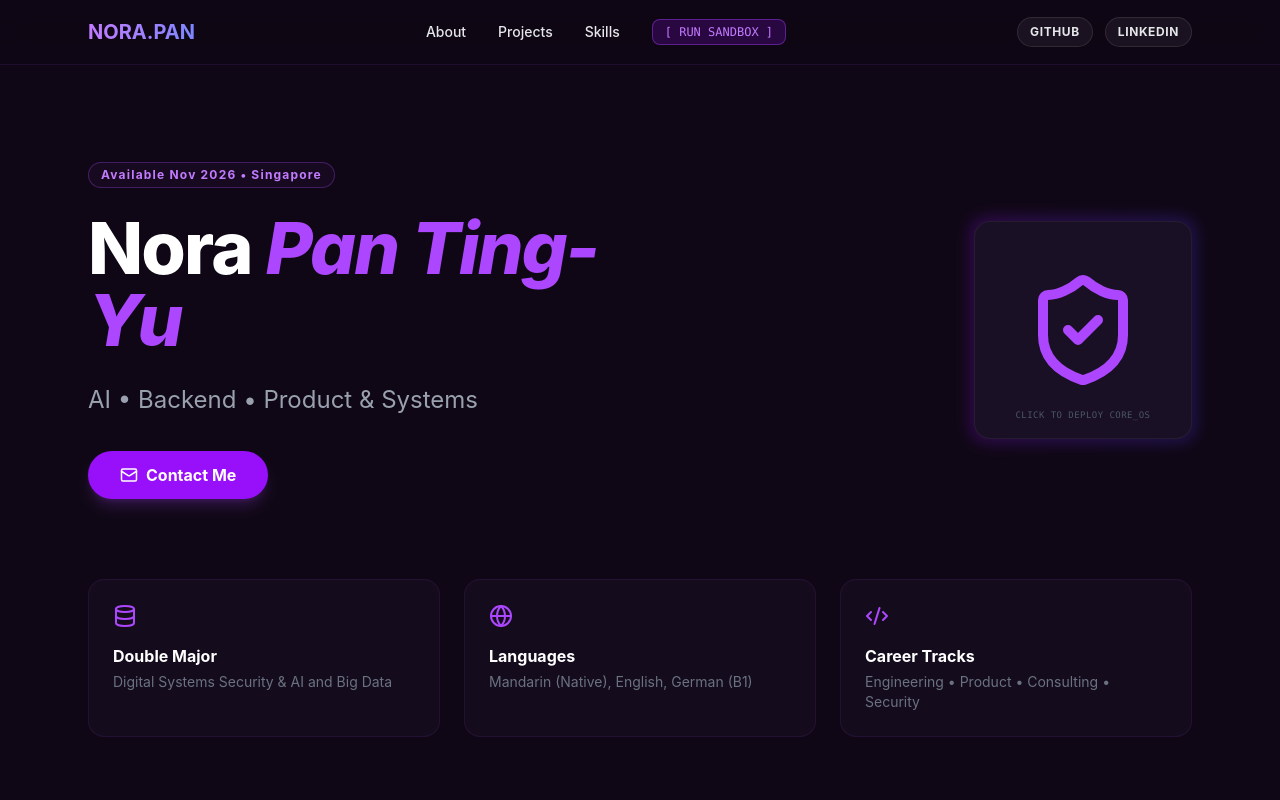
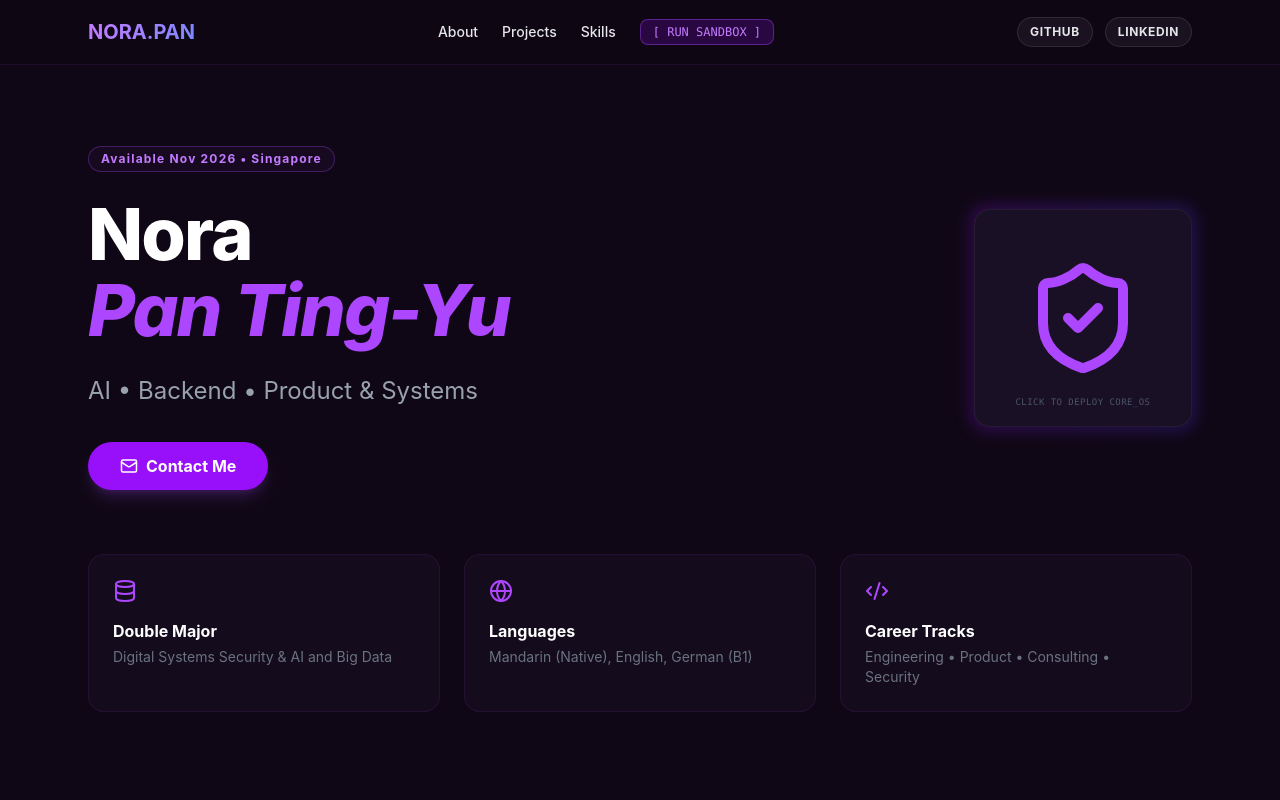
Before and after one commit to noratou/My_Portfolio, a React app: page / in a window 1280 px wide. Shown: the top 800 px of the page. Built offline with nearby package versions, Linux system fonts and the light colour scheme; the HTML template or start-up script is replaced by a standard one.

Commit message:
Improve responsive portfolio layout

```diff
--- a/src/App.tsx
+++ b/src/App.tsx
@@ -346,11 +346,11 @@ export default function App() {
           <span className="text-xl font-bold bg-gradient-to-r from-purple-400 to-indigo-400 bg-clip-text text-transparent cursor-pointer" onClick={() => setCurrentPage('home')}>
             NORA.PAN
           </span>
-          <div className="hidden md:flex space-x-8 text-sm font-medium items-center">
+          <div className="hidden lg:flex gap-6 text-sm font-medium items-center">
             <a href="#about" className="hover:text-purple-400 transition-colors">About</a>
             <a href="#projects" className="hover:text-purple-400 transition-colors">Projects</a>
             <a href="#skills" className="hover:text-purple-400 transition-colors">Skills</a>
-            <button onClick={() => setCurrentPage('sandbox')} className="px-3 py-1 bg-purple-600/20 border border-purple-500/40 rounded-lg text-xs font-mono text-purple-400 hover:bg-purple-600 hover:text-white transition-all animate-pulse">
+            <button onClick={() => setCurrentPage('sandbox')} className="hidden xl:inline-flex px-3 py-1 bg-purple-600/20 border border-purple-500/40 rounded-lg text-xs font-mono text-purple-400 hover:bg-purple-600 hover:text-white transition-all animate-pulse">
               [ RUN SANDBOX ]
             </button>
           </div>
@@ -362,35 +362,35 @@ export default function App() {
       </nav>
 
       {/* Hero Section */}
-      <header className="max-w-6xl mx-auto px-6 pt-24 pb-20 text-center md:text-left md:flex gap-8 items-center">
-        <div className="flex-1">
+      <header className="max-w-6xl mx-auto px-6 pt-16 lg:pt-20 pb-16 text-center lg:text-left xl:flex gap-12 items-center">
+        <div className="flex-1 min-w-0">
           <div className="inline-block px-3 py-1 rounded-full border border-purple-500/30 bg-purple-500/5 text-purple-400 text-xs font-bold mb-6 tracking-widest">
             Available Nov 2026 • Singapore
           </div>
           <h1
-            className="text-6xl md:text-7xl font-extrabold text-white mb-6 tracking-tight cursor-pointer select-none"
+            className="text-5xl sm:text-6xl xl:text-7xl font-extrabold text-white mb-6 tracking-tight leading-[1.05] cursor-pointer select-none"
             onClick={titleEffect.trigger}
           >
             {titleEffect.text.split(" ")[0] || "Nora"}{" "}
-            <span className="text-purple-500 italic">
+            <span className="inline-block whitespace-nowrap text-purple-500 italic">
               {titleEffect.text.split(" ").slice(1).join(" ") || "Pan Ting-Yu"}
             </span>
           </h1>
           <p className="text-xl md:text-2xl text-gray-400 max-w-2xl leading-relaxed mb-8 cursor-pointer select-none" onClick={headlineEffect.trigger}>
             {headlineEffect.text || "Backend & AI Software Engineer"}
           </p>
-          <div className="flex flex-wrap gap-4 justify-center md:justify-start">
+          <div className="flex flex-wrap gap-4 justify-center lg:justify-start">
             <a href="mailto:p.nora25n@gmail.com" className="flex items-center gap-2 px-8 py-3 bg-purple-600 text-white font-bold rounded-full hover:bg-purple-700 transition-all shadow-lg shadow-purple-500/20">
               <Mail size={18} /> Contact Me
             </a>
-            <button onClick={() => setCurrentPage('sandbox')} className="md:hidden px-8 py-3 bg-white/5 border border-white/10 text-gray-300 font-bold rounded-full hover:bg-white/10 transition-all font-mono text-sm">
+            <button onClick={() => setCurrentPage('sandbox')} className="xl:hidden px-8 py-3 bg-white/5 border border-white/10 text-gray-300 font-bold rounded-full hover:bg-white/10 transition-all font-mono text-sm">
               Launch Sandbox Mode
             </button>
           </div>
         </div>
 
         {/* SHIELD INTRUSION NODE */}
-        <div className="flex-1 hidden md:flex justify-end">
+        <div className="flex-1 hidden xl:flex justify-end">
            <div className="relative group">
               <div className="absolute -inset-1 bg-gradient-to-r from-purple-600 to-indigo-600 rounded-2xl blur opacity-25 group-hover:opacity-50 transition duration-1000"></div>
               <div className="relative px-12 py-12 bg-[#1a1025] rounded-2xl border border-white/5 flex items-center justify-center cursor-pointer" onClick={() => setCurrentPage('sandbox')}>
```
